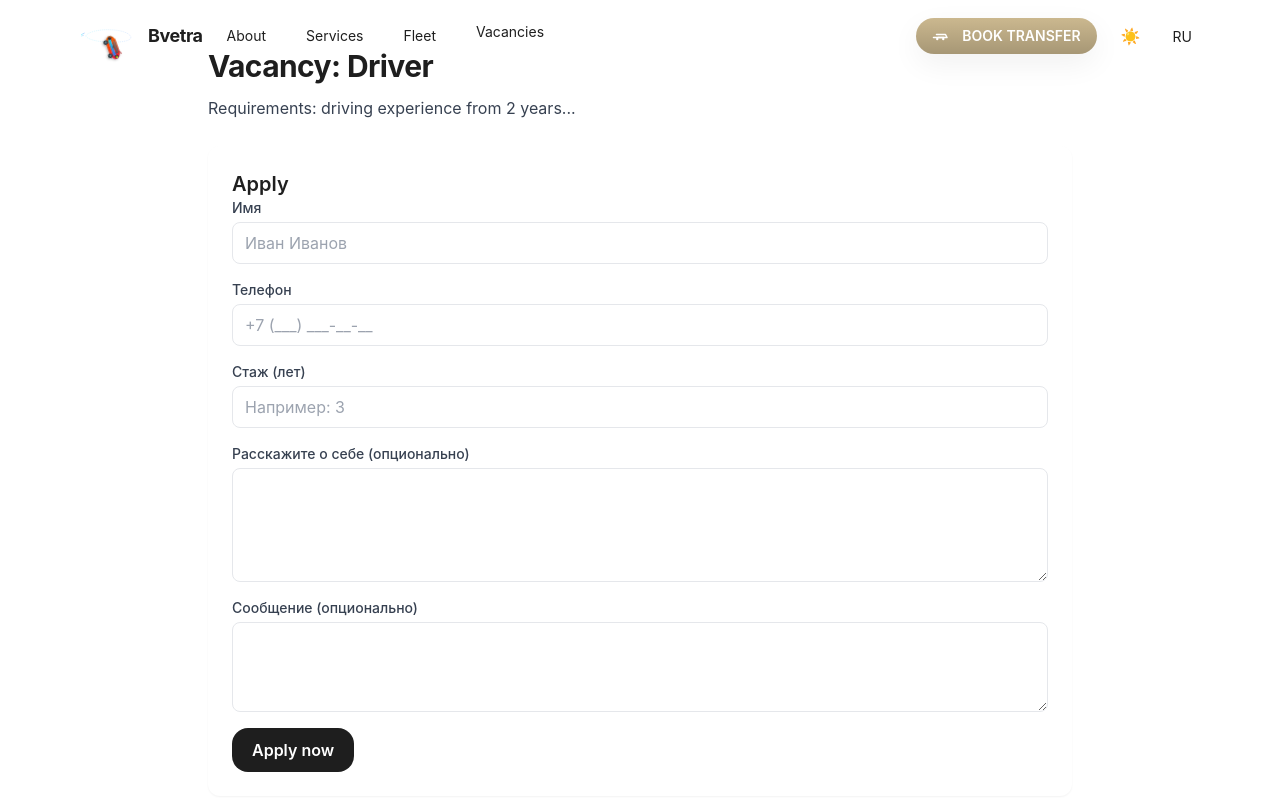
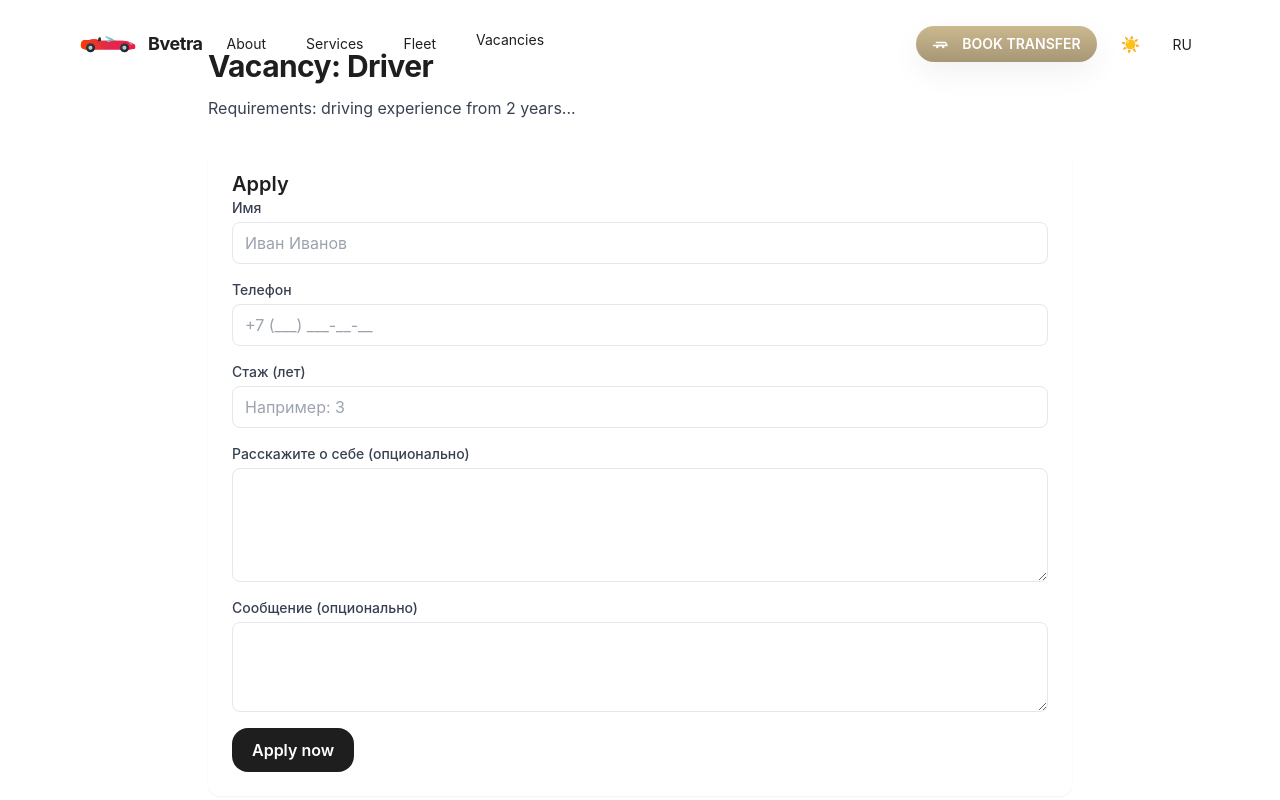
Before and after one commit to skufig/bvetra, a Next.js app: page /en/vacancies in a window 1280 px wide. Shown: the top 800 px of the page. Built offline with nearby package versions, Linux system fonts and the light colour scheme.

Commit message:
Update AnimatedLogo.tsx

```diff
--- a/src/components/AnimatedLogo.tsx
+++ b/src/components/AnimatedLogo.tsx
@@ -1,87 +1,45 @@
 import React, { useEffect, useRef } from 'react'
 
-export default function AnimatedSportsCarLogo({ className = '' }: { className?: string }) {
+export default function SportsCarLogo({ className = '' }: { className?: string }) {
   const svgRef = useRef<SVGSVGElement | null>(null)
-  const carRef = useRef<SVGGElement | null>(null)
-  const pathRef = useRef<SVGPathElement | null>(null)
-  const rafRef = useRef<number | null>(null)
-  const startRef = useRef<number | null>(null)
-
-  const LOOP_DURATION = 4000
-  const REDUCED_MOTION = typeof window !== 'undefined' && window.matchMedia
-    ? window.matchMedia('(prefers-reduced-motion: reduce)').matches
-    : false
+  const speedLinesRef = useRef<SVGGElement | null>(null)
 
   useEffect(() => {
-    if (REDUCED_MOTION) return
     const svg = svgRef.current
-    const car = carRef.current
-    const path = pathRef.current
-    if (!svg || !car || !path) return
+    const speedLines = speedLinesRef.current
+    if (!svg || !speedLines) return
 
-    const pathLen = path.getTotalLength()
+    // Анимация линий скорости
+    const lines = speedLines.querySelectorAll('.speed-line')
+    lines.forEach((line, index) => {
+      const delay = index * 200
+      line.style.animation = `speedEffect 1.5s ease-in-out ${delay}ms infinite`
+    })
 
-    function easeOutCubic(t: number): number {
-      return 1 - Math.pow(1 - t, 3)
+    return () => {
+      lines.forEach(line => {
+        line.style.animation = ''
+      })
     }
-
-    function step(ts: number) {
-      if (!startRef.current) startRef.current = ts
-      const elapsed = (ts - startRef.current) % LOOP_DURATION
-      const t = (elapsed / LOOP_DURATION) * 2
-      const segment = Math.floor(t) % 2
-      const progress = t % 1
-
-      let easedProgress
-      if (segment === 0) {
-        // Первая половина пути - ускорение
-        easedProgress = easeOutCubic(progress)
-      } else {
-        // Вторая половина пути - замедление
-        easedProgress = 1 - easeOutCubic(1 - progress)
-      }
-
-      const totalProgress = (segment + easedProgress) / 2
-      const dist = totalProgress * pathLen
-
-      const p = path.getPointAtLength(dist)
-      const lookAhead = Math.min(dist + 2, pathLen)
-      const next = path.getPointAtLength(lookAhead)
-      const angle = Math.atan2(next.y - p.y, next.x - p.x) * (180 / Math.PI)
-
-      car.setAttribute('transform', `translate(${p.x - 45}, ${p.y - 20}) rotate(${angle})`)
-
-      rafRef.current = window.requestAnimationFrame(step)
-    }
-
-    rafRef.current = window.requestAnimationFrame(step)
-    return () => {
-      if (rafRef.current) window.cancelAnimationFrame(rafRef.current)
-    }
-  }, [REDUCED_MOTION])
+  }, [])
 
   return (
     <svg
       ref={svgRef}
-      viewBox="0 0 200 100"
+      viewBox="0 0 512 512"
       width="200"
-      height="100"
+      height="200"
       className={className}
       role="img"
-      aria-label="Sports car logo"
+      aria-label="Sports car with speed effect"
       xmlns="http://www.w3.org/2000/svg"
     >
       <defs>
-        {/* Градиенты */}
-        <linearGradient id="carGradient" x1="0%" y1="0%" x2="100%" y2="0%">
-          <stop offset="0%" stopColor="#ff6a00" />
-          <stop offset="50%" stopColor="#ff3d00" />
+        {/* Градиенты для машины */}
+        <linearGradient id="carBodyGradient" x1="0%" y1="0%" x2="100%" y2="0%">
+          <stop offset="0%" stopColor="#ff3d00" />
+          <stop offset="50%" stopColor="#de2a4e" />
           <stop offset="100%" stopColor="#ff1744" />
-        </linearGradient>
-
-        <linearGradient id="accentGradient" x1="0%" y1="0%" x2="100%" y2="0%">
-          <stop offset="0%" stopColor="#00e5ff" />
-          <stop offset="100%" stopColor="#2979ff" />
         </linearGradient>
 
         <linearGradient id="wheelGradient" x1="0%" y1="0%" x2="100%" y2="100%">
@@ -89,183 +47,110 @@ export default function AnimatedSportsCarLogo({ className = '' }: { className?:
           <stop offset="100%" stopColor="#102027" />
         </linearGradient>
 
-        <linearGradient id="glassGradient" x1="0%" y1="0%" x2="100%" y2="100%">
-          <stop offset="0%" stopColor="#78909c" stopOpacity="0.6" />
-          <stop offset="100%" stopColor="#37474f" stopOpacity="0.8" />
+        <linearGradient id="accentGradient" x1="0%" y1="0%" x2="100%" y2="0%">
+          <stop offset="0%" stopColor="#a3dddc" />
+          <stop offset="100%" stopColor="#78909c" />
         </linearGradient>
 
-        {/* Тени и эффекты */}
-        <filter id="carShadow" x="-20%" y="-20%" width="140%" height="140%">
-          <feDropShadow dx="2" dy="4" stdDeviation="3" floodColor="#000000" floodOpacity="0.3" />
-        </filter>
-
+        {/* Фильтр для свечения */}
         <filter id="glow" x="-50%" y="-50%" width="200%" height="200%">
-          <feGaussianBlur in="SourceGraphic" stdDeviation="2" result="blur" />
+          <feGaussianBlur in="SourceGraphic" stdDeviation="3" result="blur" />
           <feMerge>
             <feMergeNode in="blur"/>
             <feMergeNode in="SourceGraphic"/>
           </feMerge>
         </filter>
-
-        {/* Траектория движения */}
-        <path
-          id="motionPath"
-          ref={pathRef as any}
-          d="M 20,50 C 40,20 160,20 180,50 C 200,80 40,80 20,50 Z"
-          fill="none"
-          stroke="none"
-        />
       </defs>
 
-      {/* Фоновая траектория */}
-      <path
-        d="M 20,50 C 40,20 160,20 180,50 C 200,80 40,80 20,50 Z"
-        fill="none"
-        stroke="url(#accentGradient)"
-        strokeWidth="1.5"
-        strokeDasharray="4 3"
-        opacity="0.3"
-      />
-
-      {/* Машина */}
-      <g ref={carRef as any} filter="url(#carShadow)">
-        {/* Основной кузов */}
+      {/* Линии скорости */}
+      <g ref={speedLinesRef} className="speed-lines">
         <path
-          d="M 10,30 L 15,25 L 25,20 L 75,20 L 85,25 L 90,30 L 92,35 L 92,40 L 90,45 L 85,50 L 75,55 L 25,55 L 15,50 L 10,45 L 8,40 L 8,35 Z"
-          fill="url(#carGradient)"
-          stroke="#000"
-          strokeWidth="0.5"
+          className="speed-line"
+          d="M 50,350 L 120,350"
+          stroke="url(#carBodyGradient)"
+          strokeWidth="3"
+          strokeLinecap="round"
+          opacity="0"
         />
-
-        {/* Лобовое стекло */}
         <path
-          d="M 25,25 L 35,22 L 65,22 L 75,25 L 75,35 L 65,32 L 35,32 Z"
-          fill="url(#glassGradient)"
-          stroke="#000"
-          strokeWidth="0.3"
+          className="speed-line"
+          d="M 40,370 L 110,370"
+          stroke="url(#carBodyGradient)"
+          strokeWidth="2"
+          strokeLinecap="round"
+          opacity="0"
         />
-
-        {/* Заднее стекло */}
         <path
-          d="M 15,35 L 25,32 L 25,42 L 15,45 Z"
-          fill="url(#glassGradient)"
-          stroke="#000"
-          strokeWidth="0.3"
+          className="speed-line"
+          d="M 60,330 L 130,330"
+          stroke="url(#carBodyGradient)"
+          strokeWidth="4"
+          strokeLinecap="round"
+          opacity="0"
         />
-
-        {/* Боковая полоса */}
         <path
-          d="M 20,35 L 80,35 L 80,45 L 20,45 Z"
-          fill="url(#accentGradient)"
-          stroke="#000"
-          strokeWidth="0.3"
-          opacity="0.9"
+          className="speed-line"
+          d="M 450,350 L 380,350"
+          stroke="url(#carBodyGradient)"
+          strokeWidth="3"
+          strokeLinecap="round"
+          opacity="0"
         />
-
-        {/* Передний бампер */}
         <path
-          d="M 85,28 L 90,30 L 90,40 L 85,42 L 80,40 L 80,30 Z"
-          fill="#263238"
-          stroke="#000"
-          strokeWidth="0.3"
+          className="speed-line"
+          d="M 460,370 L 390,370"
+          stroke="url(#carBodyGradient)"
+          strokeWidth="2"
+          strokeLinecap="round"
+          opacity="0"
         />
-
-        {/* Задний бампер */}
         <path
-          d="M 10,32 L 15,30 L 20,32 L 20,42 L 15,44 L 10,42 Z"
-          fill="#263238"
-          stroke="#000"
-          strokeWidth="0.3"
-        />
-
-        {/* Передняя фара */}
-        <ellipse cx="87" cy="35" rx="3" ry="2" fill="#ffff00" filter="url(#glow)" />
-
-        {/* Задняя фара */}
-        <ellipse cx="13" cy="35" rx="2" ry="1.5" fill="#ff3d00" filter="url(#glow)" />
-
-        {/* Колеса */}
-        <g>
-          {/* Переднее колесо */}
-          <g transform="translate(25, 55)">
-            <circle cx="0" cy="0" r="8" fill="url(#wheelGradient)" stroke="#000" strokeWidth="0.5" />
-            <circle cx="0" cy="0" r="4" fill="#455a64" stroke="#000" strokeWidth="0.3" />
-            <circle cx="0" cy="0" r="1.5" fill="#cfd8dc" />
-            {/* Спицы */}
-            {[0, 45, 90, 135, 180, 225, 270, 315].map((angle) => (
-              <line
-                key={angle}
-                x1="0"
-                y1="0"
-                x2={Math.cos(angle * Math.PI / 180) * 6}
-                y2={Math.sin(angle * Math.PI / 180) * 6}
-                stroke="#78909c"
-                strokeWidth="0.8"
-              />
-            ))}
-          </g>
-
-          {/* Заднее колесо */}
-          <g transform="translate(75, 55)">
-            <circle cx="0" cy="0" r="8" fill="url(#wheelGradient)" stroke="#000" strokeWidth="0.5" />
-            <circle cx="0" cy="0" r="4" fill="#455a64" stroke="#000" strokeWidth="0.3" />
-            <circle cx="0" cy="0" r="1.5" fill="#cfd8dc" />
-            {/* Спицы */}
-            {[0, 45, 90, 135, 180, 225, 270, 315].map((angle) => (
-              <line
-                key={angle}
-                x1="0"
-                y1="0"
-                x2={Math.cos(angle * Math.PI / 180) * 6}
-                y2={Math.sin(angle * Math.PI / 180) * 6}
-                stroke="#78909c"
-                strokeWidth="0.8"
-              />
-            ))}
-          </g>
-        </g>
-
-        {/* Вентиляционные решетки */}
-        <g opacity="0.7">
-          <rect x="40" y="32" width="15" height="3" rx="1" fill="#37474f" />
-          <rect x="45" y="37" width="10" height="2" rx="1" fill="#37474f" />
-        </g>
-
-        {/* Спойлер */}
-        <path
-          d="M 70,18 L 80,15 L 82,18 L 70,20 Z"
-          fill="#d32f2f"
-          stroke="#000"
-          strokeWidth="0.3"
+          className="speed-line"
+          d="M 440,330 L 370,330"
+          stroke="url(#carBodyGradient)"
+          strokeWidth="4"
+          strokeLinecap="round"
+          opacity="0"
         />
       </g>
 
-      {/* Анимационные элементы */}
-      {!REDUCED_MOTION && (
-        <>
-          {/* Эффект скорости */}
-          <g opacity="0.6">
-            <animate
-              attributeName="opacity"
-              values="0.2;0.8;0.2"
-              dur="1.5s"
-              repeatCount="indefinite"
-            />
-            <path
-              d="M 5,45 L 15,40"
-              stroke="url(#accentGradient)"
-              strokeWidth="2"
-              strokeLinecap="round"
-            />
-            <path
-              d="M 5,50 L 12,48"
-              stroke="url(#accentGradient)"
-              strokeWidth="1.5"
-              strokeLinecap="round"
-            />
-          </g>
-        </>
-      )}
+      {/* Основной кузов машины */}
+      <path
+        d="M16.946,292.039L16.946,292.039c13.616,9.484,29.81,14.568,46.404,14.568h380.742 c8.288,0,16.563-0.667,24.744-1.994l27.398-4.443c4.513-0.732,7.83-4.63,7.83-9.202v-17.949c0-5.445-2.893-10.481-7.599-13.223 l-15.43-8.993c-28.237-16.456-60.333-25.127-93.014-25.127H287.016h-93.295c-4.989,0-9.951-0.726-14.731-2.154l-27.863-8.326 c-16.045-4.795-33.176-4.553-49.08,0.692l0,0c-5.51,1.817-11.275,2.743-17.077,2.743H46.254c-26.36,0-37.948,21.981-37.948,40.069 l-0.363,15.595C7.779,281.344,11.16,288.008,16.946,292.039z"
+        fill="url(#carBodyGradient)"
+        filter="url(#glow)"
+      />
+
+      {/* Акцентные детали */}
+      <path
+        d="M328.089,228.784c-6.84-7.89-70.373-41.549-92.537-47.828c-2.036-0.577-4.05,0.97-4.05,3.086v12.601 c0,1.311,0.799,2.488,2.017,2.972c9.093,3.617,46.207,18.808,55.026,29.169L328.089,228.784L328.089,228.784z"
+        fill="url(#accentGradient)"
+      />
+
+      <path
+        d="M281.74,234.421l-27.632,1.733c-3.178,0.199-5.924-2.194-6.163-5.368l-0.721-9.596 c-0.299-3.989,3.424-7.082,7.291-6.055l27.865,7.4c1.849,0.491,3.183,2.098,3.326,4.005l0.23,3.061 C286.124,232.097,284.237,234.264,281.74,234.421z"
+        fill="url(#accentGradient)"
+      />
+
+      {/* Колеса */}
+      <circle cx="95.873" cy="289.671" r="41.502" fill="url(#wheelGradient)"/>
+      <circle cx="95.873" cy="289.671" r="18.639" fill="#C7C9C9"/>
+
+      <circle cx="406.21" cy="289.671" r="41.502" fill="url(#wheelGradient)"/>
+      <circle cx="406.21" cy="289.671" r="18.639" fill="#C7C9C9"/>
+
+      {/* Дополнительные детали */}
+      <path
+        d="M160.764,230.611l8.636-29.231c1.51-5.111,6.389-8.469,11.703-8.052l0,0 c5.871,0.46,10.401,5.359,10.401,11.249v24.386L160.764,230.611z"
+        fill="#272F37"
+      />
+
+      {/* Стеклянные элементы */}
+      <path
+        d="M481.037,250.804c-12.52-7.296-25.8-13.054-39.551-17.212l18.826,25.858 c2.66,3.655,7.44,5.074,11.663,3.463l18.04-6.877L481.037,250.804z"
+        fill="url(#accentGradient)"
+        opacity="0.8"
+      />
 
       <style jsx>{`
         svg {
@@ -275,17 +160,41 @@ export default function AnimatedSportsCarLogo({ className = '' }: { className?:
           height: auto;
         }
 
-        @media (prefers-reduced-motion: reduce) {
-          svg {
-            animation: none;
+        @keyframes speedEffect {
+          0% {
+            opacity: 0;
+            transform: translateX(-20px);
+          }
+          50% {
+            opacity: 1;
+            transform: translateX(0);
+          }
+          100% {
+            opacity: 0;
+            transform: translateX(20px);
           }
         }
 
-        @media (prefers-reduced-motion: no-preference) {
-          svg:hover {
-            transform: scale(1.02);
-            transition: transform 0.3s ease;
+        .speed-line {
+          animation: speedEffect 1.5s ease-in-out infinite;
+        }
+
+        .speed-line:nth-child(1) { animation-delay: 0ms; }
+        .speed-line:nth-child(2) { animation-delay: 200ms; }
+        .speed-line:nth-child(3) { animation-delay: 400ms; }
+        .speed-line:nth-child(4) { animation-delay: 100ms; }
+        .speed-line:nth-child(5) { animation-delay: 300ms; }
+        .speed-line:nth-child(6) { animation-delay: 500ms; }
+
+        @media (prefers-reduced-motion: reduce) {
+          .speed-line {
+            animation: none;
+            opacity: 0.3;
           }
+        }
+
+        svg:hover .speed-line {
+          animation-duration: 0.8s;
         }
       `}</style>
     </svg>
```
